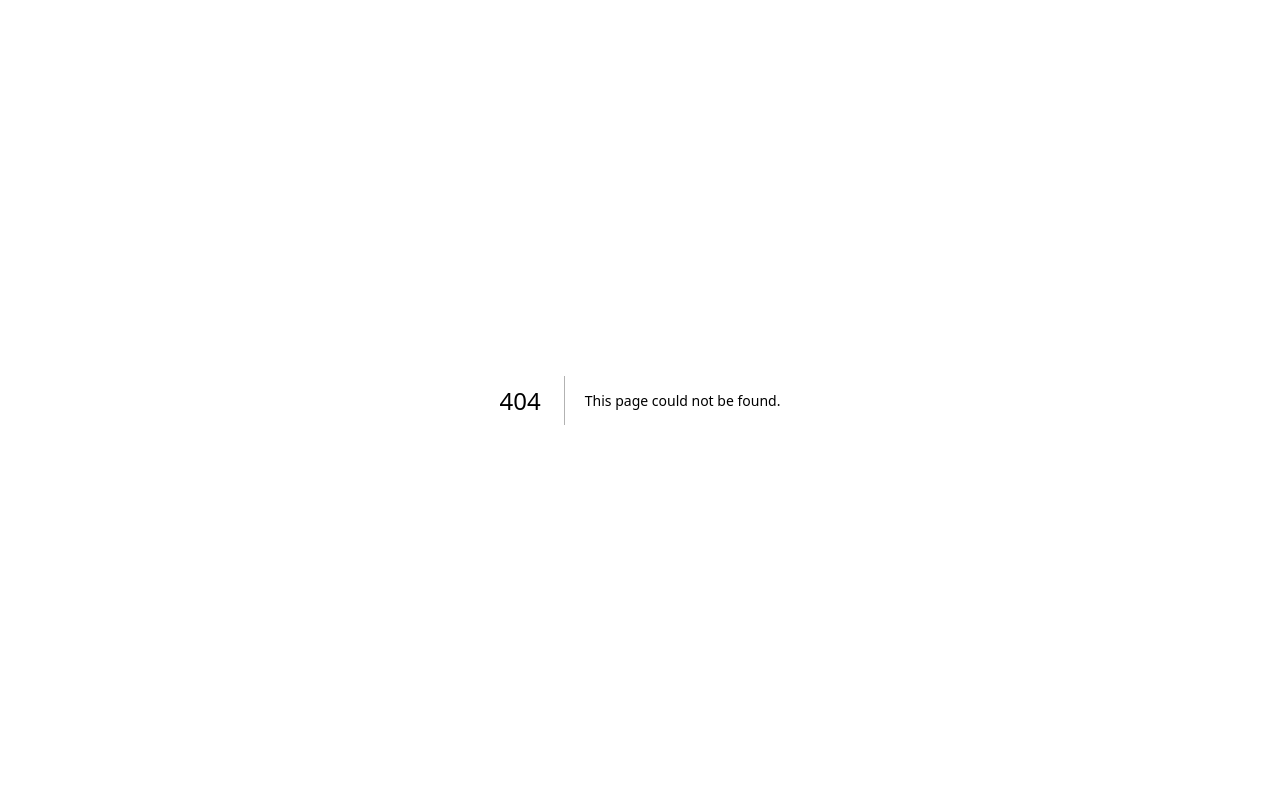
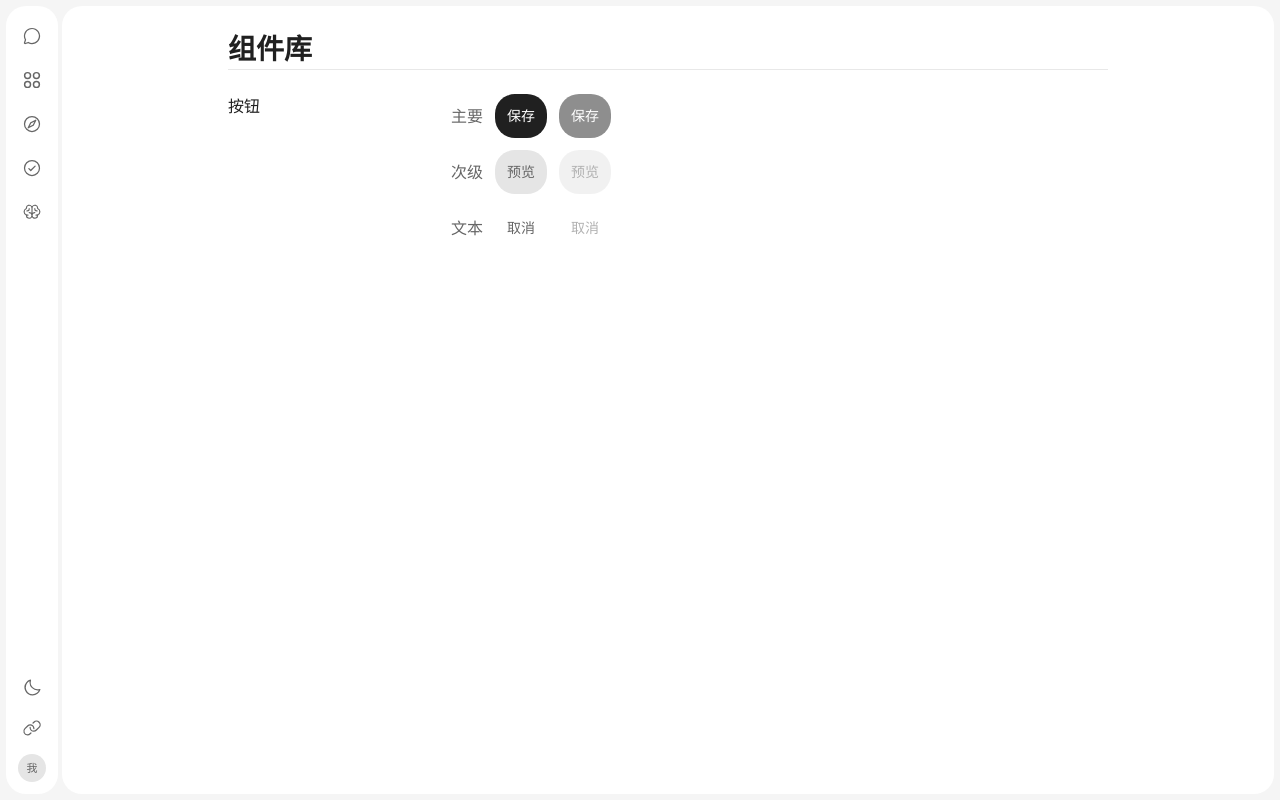
Before and after one commit to xhconceit/guangmo, a Next.js app in the folder apps/web/: page /components in a window 1280 px wide. Before the commit this address had no page. Built offline with nearby package versions, Linux system fonts and the light colour scheme.

Commit message:
新增组件库展示页，补充颜色、间距与文字工具类映射并更新样式实现约定

```diff
--- /dev/null
+++ b/apps/web/src/app/(workspace)/components/page.tsx
@@ -0,0 +1,54 @@
+import type { Metadata } from "next";
+import { Button } from "@/components/ui/Button";
+
+export const metadata: Metadata = {
+  title: "组件库 · 广莫",
+};
+
+const buttonExamples = [
+  {
+    variant: "primary",
+    label: "主要",
+    action: "保存",
+  },
+
+  {
+    variant: "soft",
+    label: "次级",
+    action: "预览",
+  },
+  { variant: "ghost", label: "文本", action: "取消" },
+] as const;
+export default function ComponentsPage() {
+  return (
+    <div lang="zh-CN" className="mx-auto max-w-content">
+      <h1 className="m-0 text-page-heading max-sm:text-page-heading-mobile">
+        组件库
+      </h1>
+
+      <section
+        aria-labelledby="buttons-heading"
+        className="grid gap-example-gap border-t border-line py-group-inset md:grid-cols-4"
+      >
+        <h2 id="buttons-heading" className="text-gallery-category">
+          按钮
+        </h2>
+
+        <div className="grid min-w-0 gap-example-gap md:col-span-3">
+          {buttonExamples.map(({ variant, label, action }) => (
+            <div
+              key={variant}
+              className="flex flex-wrap items-center gap-example-gap"
+            >
+              <span className="text-secondary">{label}</span>
+              <Button variant={variant}>{action}</Button>
+              <Button variant={variant} disabled>
+                {action}
+              </Button>
+            </div>
+          ))}
+        </div>
+      </section>
+    </div>
+  );
+}
--- a/apps/web/src/app/globals.css
+++ b/apps/web/src/app/globals.css
@@ -17,10 +17,14 @@
   --color-on-strong: var(--on-strong);
   --color-outer: var(--outer);
 
+  --color-line: var(--line);
+
   --spacing-panel-gap: var(--panel-gap);
   --spacing-page-inset: var(--page-inset);
   --spacing-frame-gap: var(--frame-gap);
   --spacing-header: var(--header-height);
+  --spacing-example-gap: var(--space-3);
+  --spacing-group-inset: var(--space-5);
 
   --radius-control: var(--radius-button);
   --radius-panel: 20px; /* 侧栏、会话列表和主区的面板圆角 */
@@ -33,6 +37,16 @@
   --breakpoint-2xl: 96rem; /* 1536px */
 
   --container-conversation: var(--conversation-width);
+  --container-content: var(--content-width);
+
+  --text-page-heading: var(--text-page-title);
+  --text-page-heading--line-height: var(--leading-title);
+  --text-page-heading--font-weight: var(--weight-semibold);
+  --text-page-heading-mobile: var(--text-page-title-mobile);
+
+  --text-gallery-category: var(--text-body);
+  --text-gallery-category--line-height: var(--leading-standard);
+  --text-gallery-category--font-weight: var(--weight-medium);
 }
 
 @utility grid-cols-workspace {
```
Also changed, not shown: 1 other file (tests, documents, lock files or other folders).
